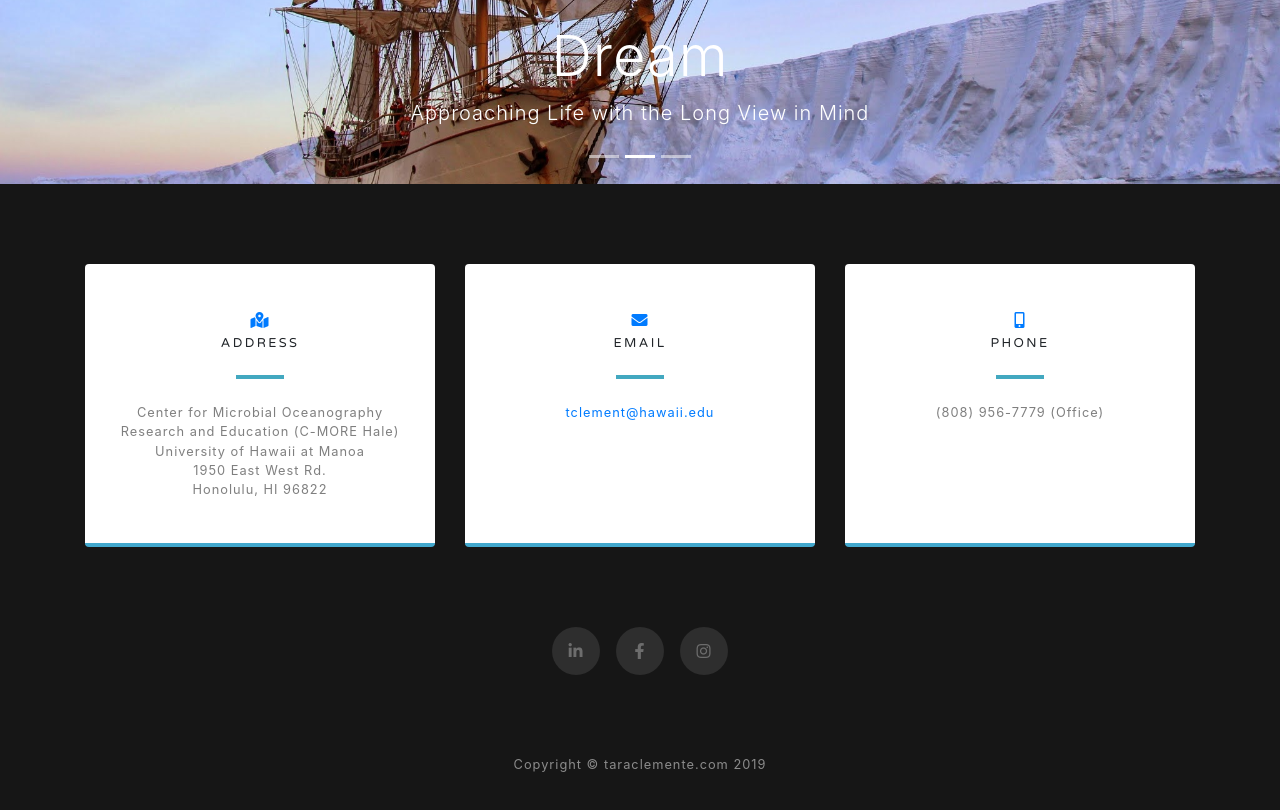
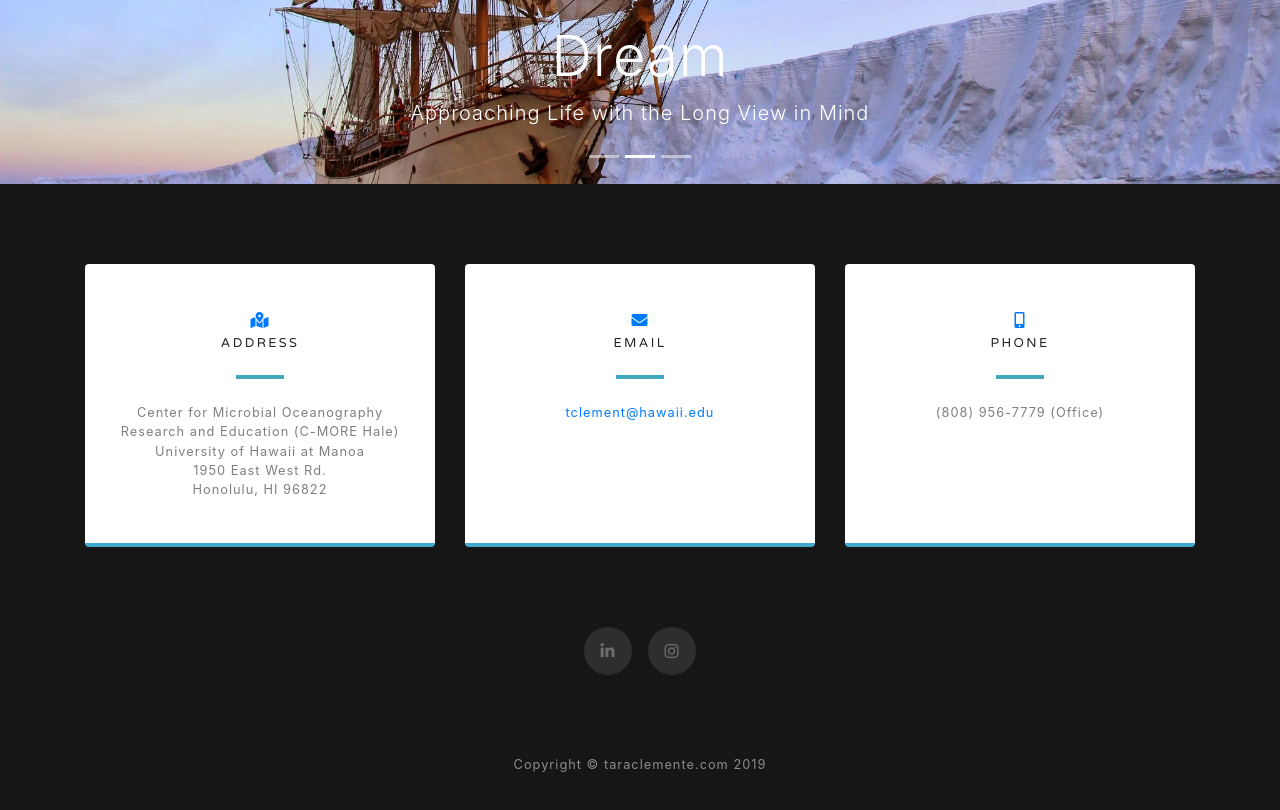
Before and after one commit to TaraClemente/taraclemente.github.io, a website with bundled scripts: page index.html in a window 1280 px wide. Shown: the part 2918-3728 px from the top of the page. Built offline with nearby package versions, Linux system fonts and the light colour scheme.

Commit message:
removed all facebook references from website

```diff
--- a/index.html
+++ b/index.html
@@ -286,9 +286,7 @@
         <a href="https://www.linkedin.com/in/tara-m-clemente-43921821" target="_blank" class="mx-2">
           <i class="fab fa-linkedin-in"></i>
         </a>
-        <a href="https://www.facebook.com/tara.clemente.1" target="_blank" class="mx-2">
-          <i class="fab fa-facebook-f"></i>
-        </a>
+
         <a href="https://www.instagram.com/taraclemente/" target="_blank" class="mx-2">
           <i class="fab fa-instagram"></i>
         </a>
```
Also changed, not shown: resume/resume.html (+1 -1 lines), 1 other file.
